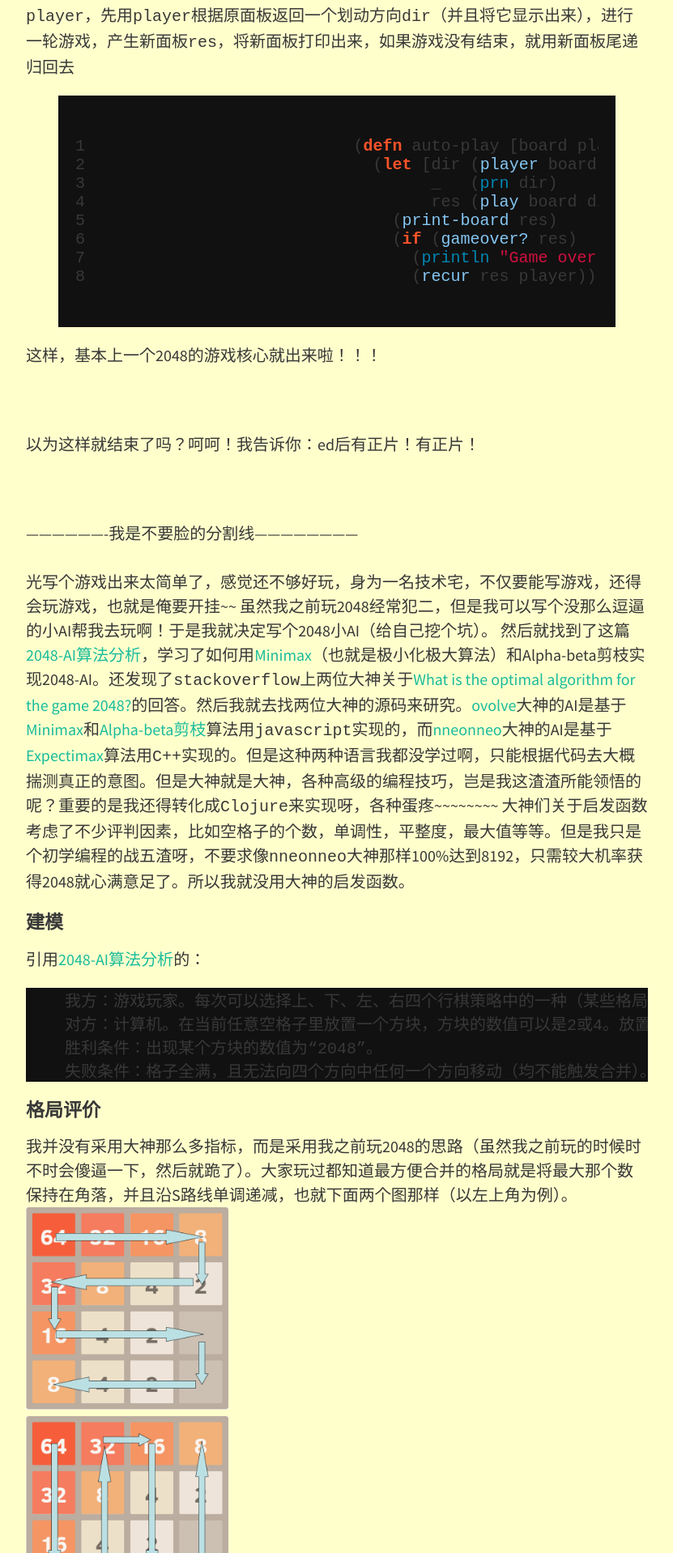
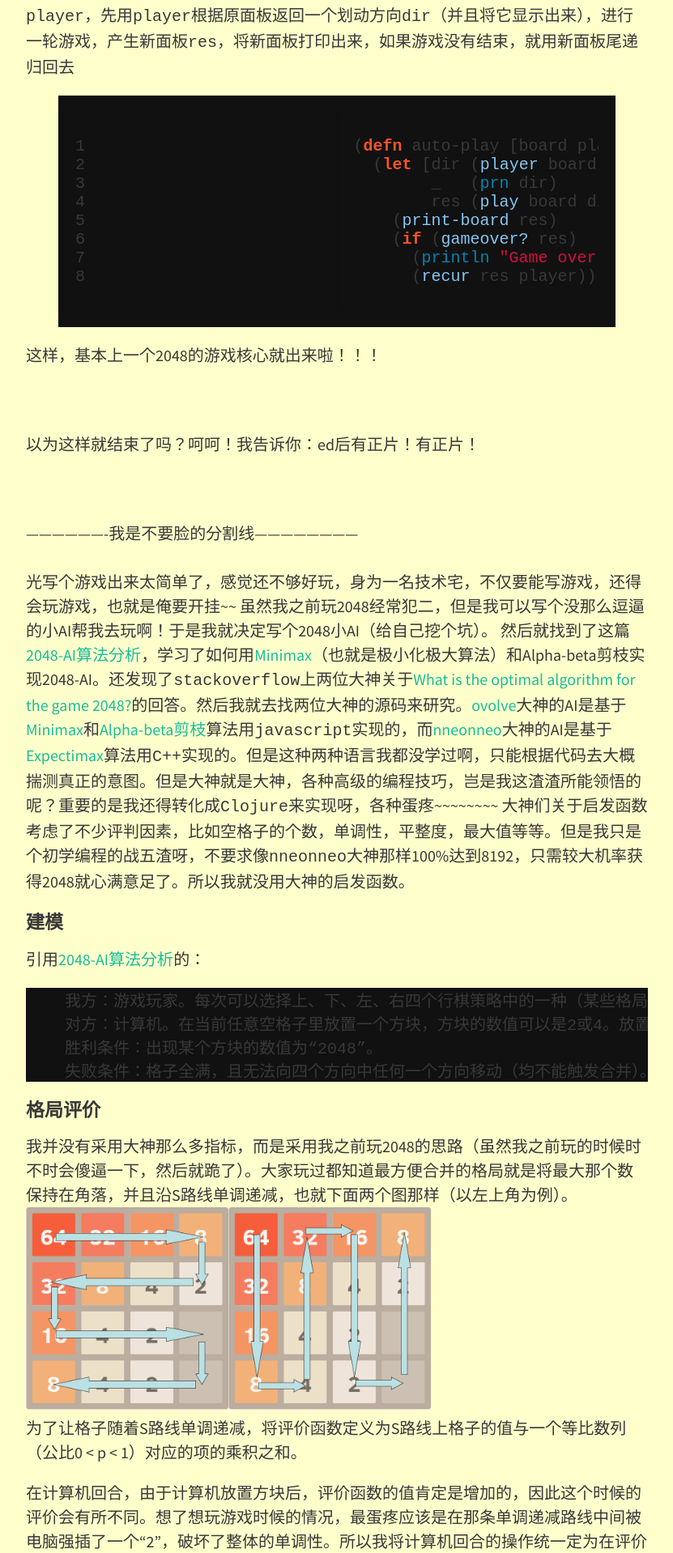
Before and after one commit to ChuitoChan/ChuitoChan.github.io, a Jekyll site: the page built from _posts/2015-08-10-2048-in-clojure.md, in a window 1280 px wide. Shown: the part 4482-6400 px from the top of the page at 81% size, without its empty margins (224-1055 px from the left). Built offline with Jekyll 4.4.1, drawn with Linux system fonts in a browser that asks for light colours; nearby versions of some CDN libraries.

Commit message:
Update 2015-08-10-2048-in-clojure.md

```diff
--- a/_posts/2015-08-10-2048-in-clojure.md
+++ b/_posts/2015-08-10-2048-in-clojure.md
@@ -170,9 +170,8 @@
         失败条件：格子全满，且无法向四个方向中任何一个方向移动（均不能触发合并）。
 
 #### 格局评价
-我并没有采用大神那么多指标，而是采用我之前玩2048的思路（虽然我之前玩的时候时不时会傻逼一下，然后就跪了）。大家玩过都知道最方便合并的格局就是将最大那个数保持在角落，并且沿S路线单调递减，也就下面两个图那样（以左上角为例）。<br>
-<img src="/img/2048_row.png" alt="横向S路线" title="横向S路线" width="250" />
-<img src="/img/2048_col.png" alt="纵向S路线" title="纵向S路线" width="250" />
+我并没有采用大神那么多指标，而是采用我之前玩2048的思路（虽然我之前玩的时候时不时会傻逼一下，然后就跪了）。大家玩过都知道最方便合并的格局就是将最大那个数保持在角落，并且沿S路线单调递减，也就下面两个图那样（以左上角为例）。
+<img src="/img/2048_row.png" alt="横向S路线" title="横向S路线" width="250" /><img src="/img/2048_col.png" alt="纵向S路线" title="纵向S路线" width="250" />
 <br>
 为了让格子随着S路线单调递减，将评价函数定义为S路线上格子的值与一个等比数列（公比0 < p < 1）对应的项的乘积之和。
 
```
